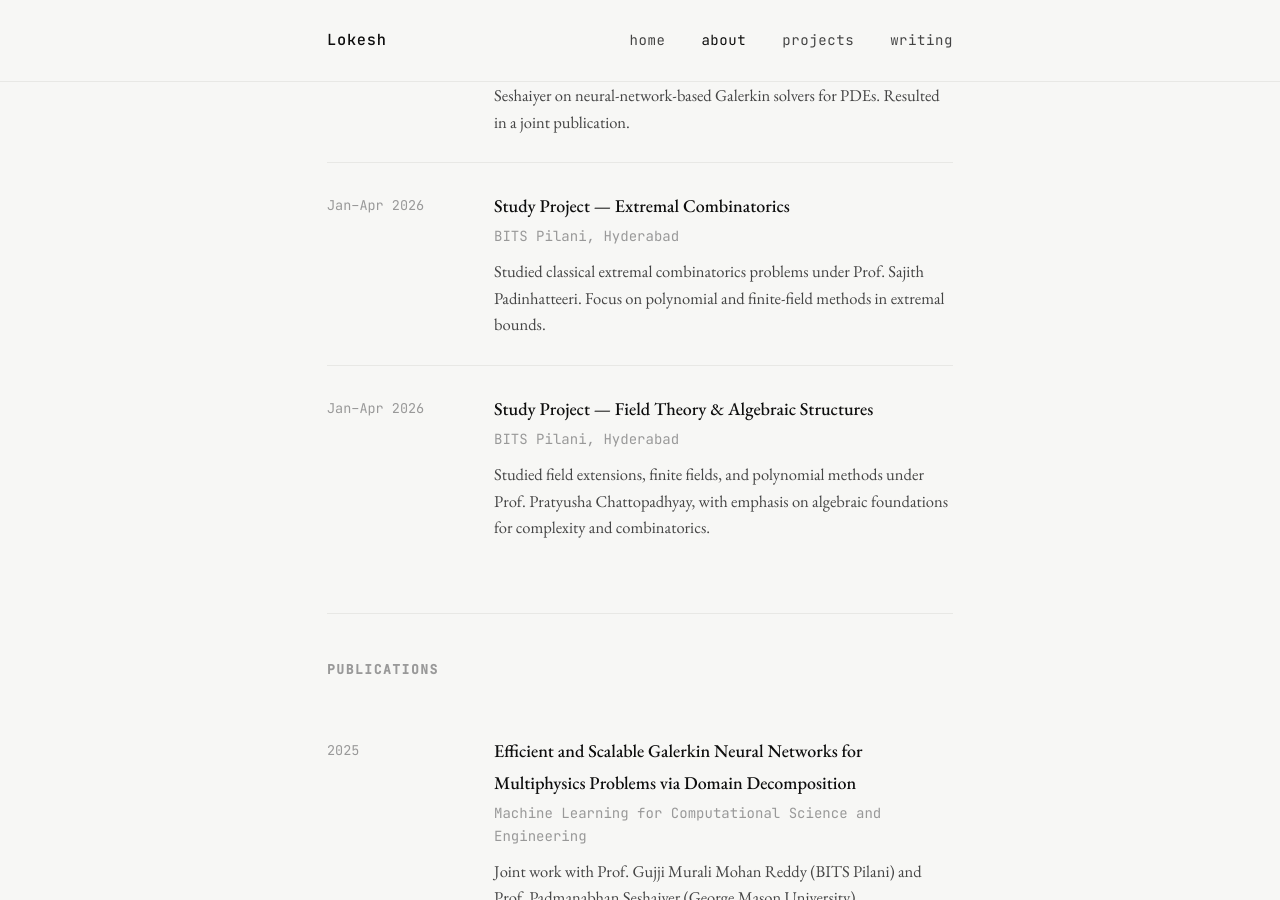
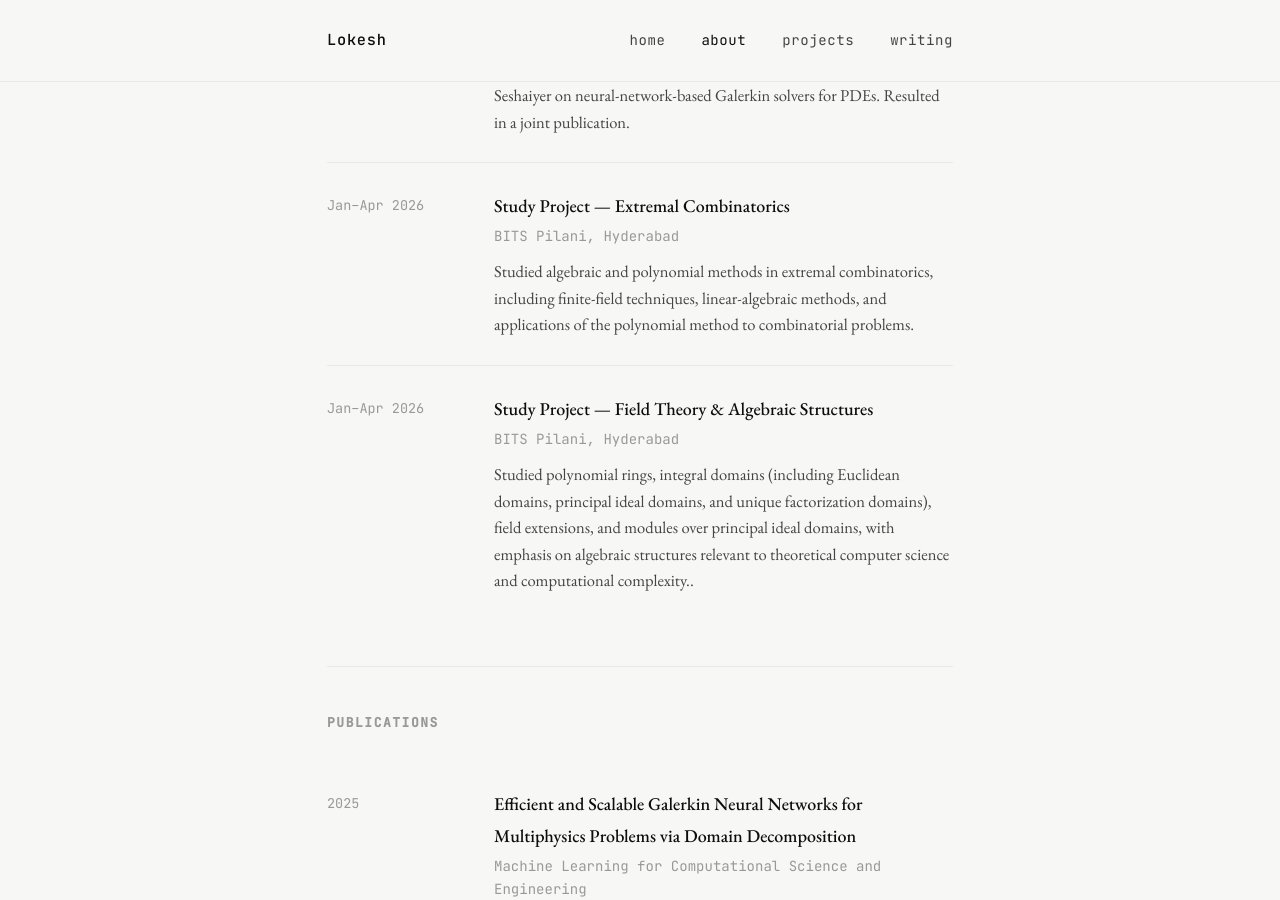
Before and after one commit to Lokesh-bitshyd22/Lokesh-bitshyd22.github.io, a Jekyll site: the page built from about.md, in a window 1280 px wide and 900 px high, scrolled down 1455 px. Built offline with Jekyll 4.4.1, drawn with Linux system fonts in a browser that asks for light colours.

Commit message:
Update about.md

```diff
--- a/about.md
+++ b/about.md
@@ -96,7 +96,7 @@ permalink: /about/
     <div class="exp-content">
       <h3>Study Project — Extremal Combinatorics</h3>
       <p class="org">BITS Pilani, Hyderabad</p>
-      <p>Studied classical extremal combinatorics problems under Prof. Sajith Padinhatteeri. Focus on polynomial and finite-field methods in extremal bounds.</p>
+      <p>Studied algebraic and polynomial methods in extremal combinatorics, including finite-field techniques, linear-algebraic methods, and applications of the polynomial method to combinatorial problems.</p>
     </div>
   </div>
 
@@ -105,7 +105,7 @@ permalink: /about/
     <div class="exp-content">
       <h3>Study Project — Field Theory & Algebraic Structures</h3>
       <p class="org">BITS Pilani, Hyderabad</p>
-      <p>Studied field extensions, finite fields, and polynomial methods under Prof. Pratyusha Chattopadhyay, with emphasis on algebraic foundations for complexity and combinatorics.</p>
+      <p>Studied polynomial rings, integral domains (including Euclidean domains, principal ideal domains, and unique factorization domains), field extensions, and modules over principal ideal domains, with emphasis on algebraic structures relevant to theoretical computer science and computational complexity..</p>
     </div>
   </div>
 
```
